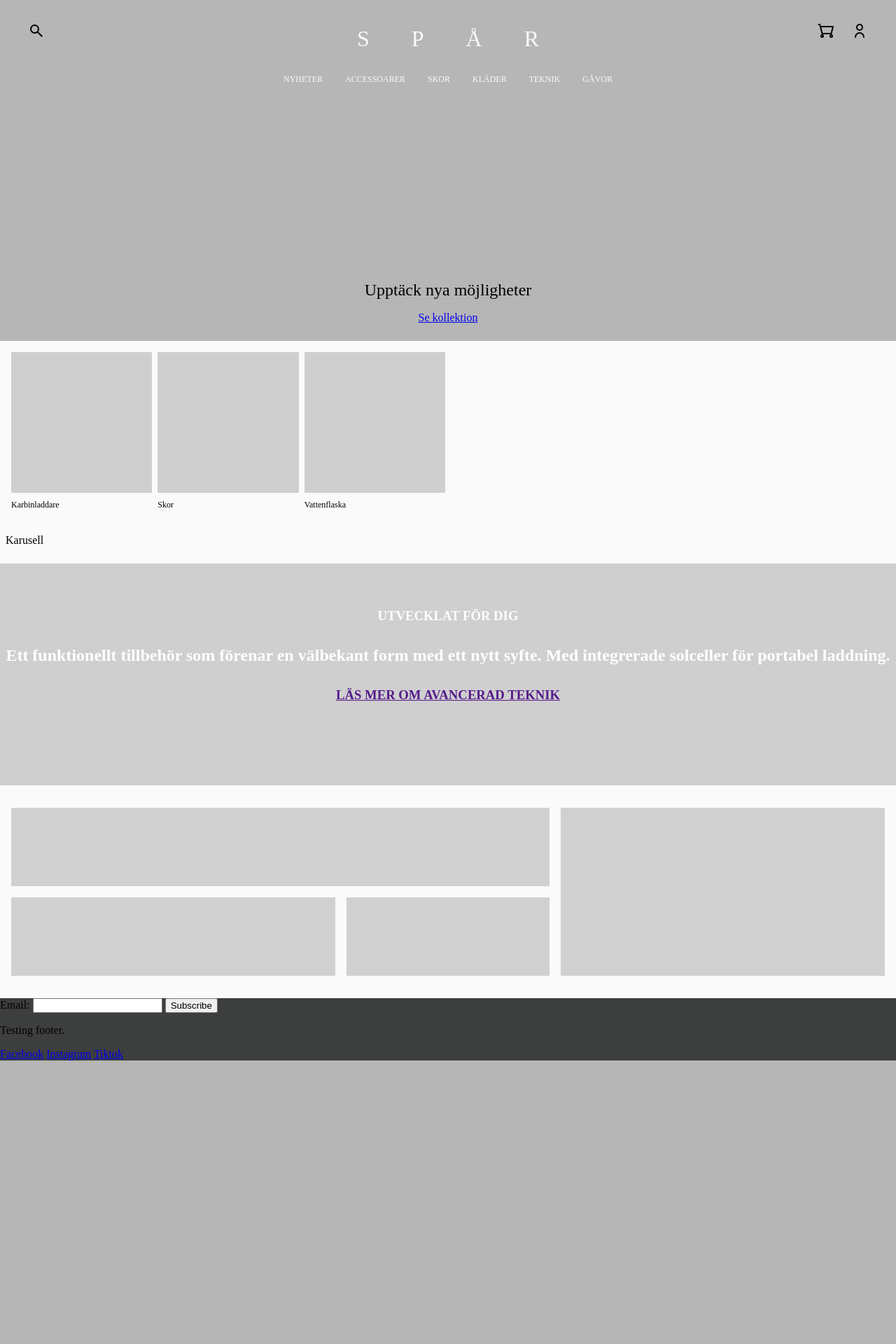
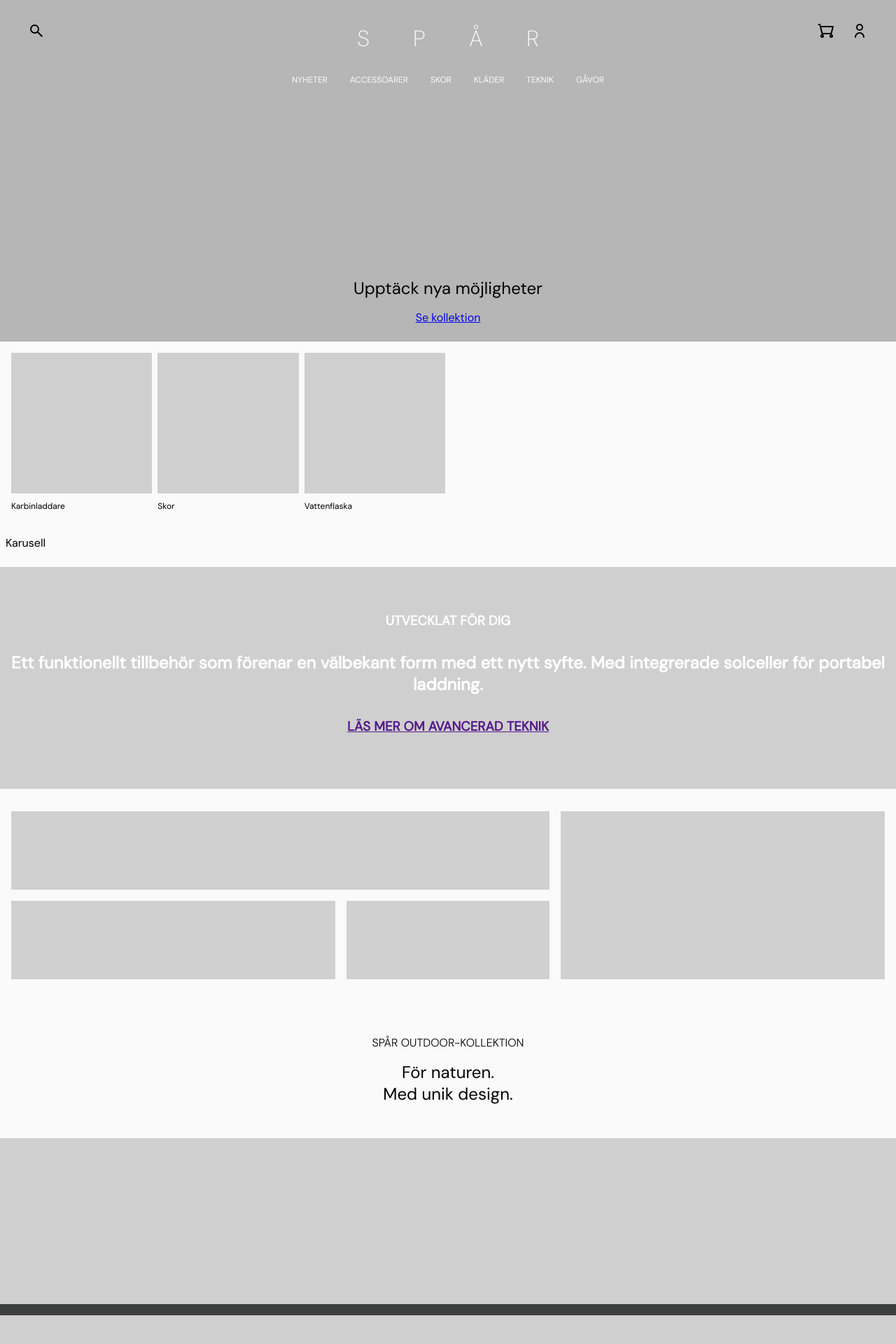
Before and after one commit to allehammar/SP-R, a PHP site: page / in a window 1280 px wide. Shown: the top 1920 px of the page at 70% size. Before the commit the page ends 1515 px from the top, so only its background shows below. Run offline with PHP 8.4, Linux system fonts and the light colour scheme.

Commit message:
Added box 4 and 6

```diff
--- a/header.php
+++ b/header.php
@@ -16,6 +16,9 @@ $title = 'SPÅR';
     <meta property="og:description" content="Landing page design collection." />
     <link rel="stylesheet" href="style.css" />
     <link rel="stylesheet" href="variables.css" />
+    <link rel="preconnect" href="https://fonts.googleapis.com">
+    <link rel="preconnect" href="https://fonts.gstatic.com" crossorigin>
+    <link href="https://fonts.googleapis.com/css2?family=DM+Sans:wght@200;300;400&display=swap" rel="stylesheet">
 </head>
 
 <body>
--- a/index.php
+++ b/index.php
@@ -36,8 +36,6 @@ require_once __DIR__ . '/header.php';
     <p>Karusell</p>
   </div>
 
-
-  <div class="cards">
   <div class="cardUtvecklatFörDig">
     <h3>UTVECKLAT FÖR DIG</h3>
     <h2>
@@ -46,13 +44,31 @@ require_once __DIR__ . '/header.php';
     </h2>
     <h3><a href="">LÄS MER OM AVANCERAD TEKNIK</a></h3>
   </div>
-  </div>
+
   <div class="grid">
     <div class="box a"></div>
     <div class="box b"></div>
     <div class="box c"></div>
     <div class="box d"></div>
   </div>
+
+  <div class="naturen">
+    <p class="label">SPÅR OUTDOOR-KOLLEKTION</p>
+    <h1 class="heading-2">För naturen.<br>Med unik design.</h1>
+  </div>
+  <div class="naturenGrid">
+    <div class="box a"></div>
+    <div class="box b"></div>
+  </div>
+
+  <div class="inbjudan">
+    <div class="inbjudanGrid">
+      <div class="box a"></div>
+      <div class="box b"></div>
+      <div class="box c"></div>
+    </div>
+  </div>
+
   <form action="">
     <label for="Email">
       Email:
--- a/style.css
+++ b/style.css
@@ -34,10 +34,32 @@
   --space-xxl: 120px;
 
   --radius: 20px;
+
+  /* Font */
+  --font-family: "DM Sans", sans-serif;
+
+  /* Vikter */
+  --font-weight-extralight: 200;
+  --font-weight-light: 300;
+  --font-weight-regular: 400;
+
+  /* Storlekar */
+  --font-size-logo: 64px;
+  --font-size-h1: 48px;
+  --font-size-h2: 24px;
+  --font-size-button: 24px;
+  --font-size-nav: 16px;
+  --font-size-label: 16px;
+  --font-size-body: 16px;
+
+  /* Övrigt */
+  --letter-spacing-logo: 1.2em;
+  --line-height-auto: normal;
 }
 
 * {
   box-sizing: border-box;
+  font-family: var(--font-family);
 }
 
 /* Phone view */
@@ -52,6 +74,56 @@ body {
 /* Removes default margins h3 */
 h3 {
   margin: 0px;
+}
+
+.logo-2 {
+  font-family: var(--font-family);
+  font-weight: var(--font-weight-extralight);
+  font-size: var(--font-size-logo);
+  letter-spacing: var(--letter-spacing-logo);
+  text-transform: uppercase;
+}
+
+.heading-1 {
+  font-family: var(--font-family);
+  font-weight: var(--font-weight-regular);
+  font-size: var(--font-size-h1);
+  line-height: var(--line-height-auto);
+}
+
+.heading-2 {
+  font-family: var(--font-family);
+  font-weight: var(--font-weight-regular);
+  font-size: var(--font-size-h2);
+  line-height: var(--line-height-auto);
+}
+
+.button-text {
+  font-family: var(--font-family);
+  font-weight: var(--font-weight-light);
+  font-size: var(--font-size-button);
+  text-transform: uppercase;
+}
+
+.nav-link {
+  font-family: var(--font-family);
+  font-weight: var(--font-weight-regular);
+  font-size: var(--font-size-nav);
+  text-transform: uppercase;
+}
+
+.label {
+  font-family: var(--font-family);
+  font-weight: var(--font-weight-light);
+  font-size: var(--font-size-label);
+  text-transform: uppercase;
+}
+
+.body-text {
+  font-family: var(--font-family);
+  font-weight: var(--font-weight-light);
+  font-size: var(--font-size-body);
+  line-height: var(--line-height-auto);
 }
 
 /* Header Mobile view */
@@ -223,6 +295,46 @@ h3 {
   display: none;
 }
 
+.naturen p {
+}
+
+.naturen {
+  padding: 0px;
+  background-color: var(--base-colorOne);
+  display: block;
+  text-align: center;
+  padding-top: 32px;
+  padding-bottom: 32px;
+}
+
+.naturenGrid {
+  display: grid;
+  grid-template-areas:
+    "a"
+    "b";
+  grid-template-rows: 237px 237px;
+  gap: 16px;
+}
+
+.inbjudan {
+  padding: 0px;
+  background-color: var(--base-colorOne);
+  display: block;
+  text-align: center;
+  padding-top: 32px;
+  padding-bottom: 32px;
+}
+
+.inbjudanGrid {
+  display: grid;
+  grid-template-areas:
+    "a"
+    "b"
+    "c";
+  grid-template-rows: 158px 158px 158px;
+  gap: 48px;
+}
+
 /* Tablet view */
 @media (min-width: 768px) {
   body {
```
Lines whose indentation alone changed are shown as unchanged.
